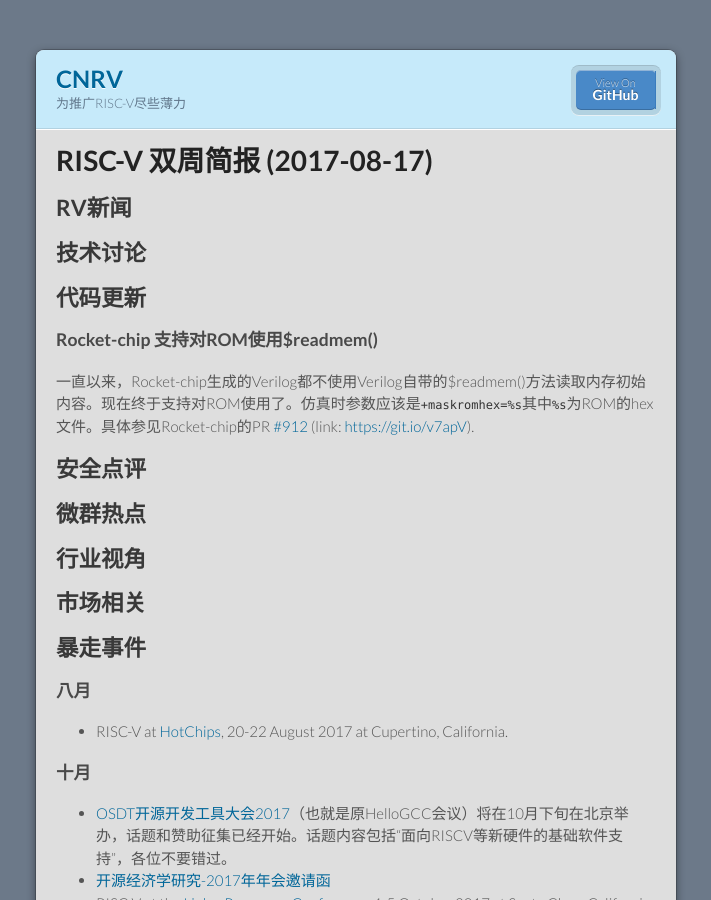
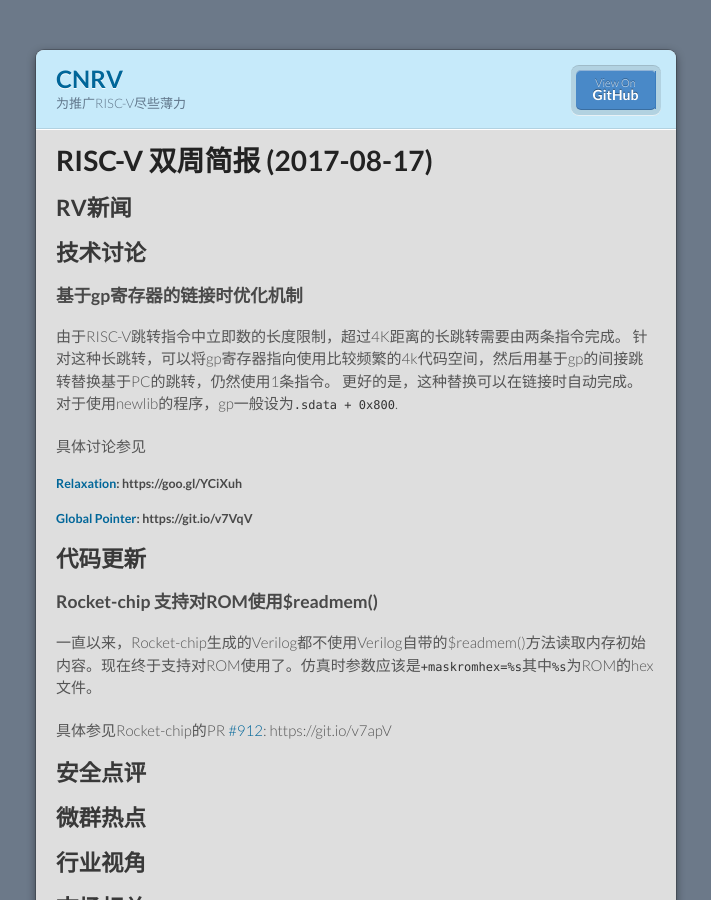
Before and after one commit to cnrv/home, a Jekyll site: the page built from bi-week-rpts/2017-08-17.md, in a window 1280 px wide and 900 px high. Shown: the whole window, without its empty margins (284-995 px from the left). Built offline with Jekyll 4.4.1, drawn with Linux system fonts in a browser that asks for light colours; Markdown is read by kramdown in place of the engine named in the settings; our own code applies the rules of GitHub Pages for plain Markdown files.

Commit message:
gp for long jump optimization

```diff
--- a/bi-week-rpts/2017-08-17.md
+++ b/bi-week-rpts/2017-08-17.md
@@ -9,12 +9,24 @@
 
 ## 技术讨论
 
+### 基于gp寄存器的链接时优化机制
+
+由于RISC-V跳转指令中立即数的长度限制，超过4K距离的长跳转需要由两条指令完成。
+针对这种长跳转，可以将gp寄存器指向使用比较频繁的4k代码空间，然后用基于gp的间接跳转替换基于PC的跳转，仍然使用1条指令。
+更好的是，这种替换可以在链接时自动完成。对于使用newlib的程序，gp一般设为`.sdata + 0x800`.
+
+具体讨论参见
+##### [Relaxation](https://groups.google.com/a/groups.riscv.org/forum/#!msg/sw-dev/60IdaZj27dY/5MydPLnHAQAJ): https://goo.gl/YCiXuh
+##### [Global Pointer](https://gnu-mcu-eclipse.github.io/arch/riscv/programmer/#the-gp-global-pointer-register): https://git.io/v7VqV
+
 
 ## 代码更新
 
 ### Rocket-chip 支持对ROM使用$readmem()
 
-一直以来，Rocket-chip生成的Verilog都不使用Verilog自带的$readmem()方法读取内存初始内容。现在终于支持对ROM使用了。仿真时参数应该是`+maskromhex=%s`其中`%s`为ROM的hex文件。具体参见Rocket-chip的PR [#912](https://github.com/freechipsproject/rocket-chip/pull/912) (link: [https://git.io/v7apV](https://git.io/v7apV)).
+一直以来，Rocket-chip生成的Verilog都不使用Verilog自带的$readmem()方法读取内存初始内容。现在终于支持对ROM使用了。仿真时参数应该是`+maskromhex=%s`其中`%s`为ROM的hex文件。
+
+具体参见Rocket-chip的PR [#912](https://github.com/freechipsproject/rocket-chip/pull/912): https://git.io/v7apV
 
 ## 安全点评
 
```
